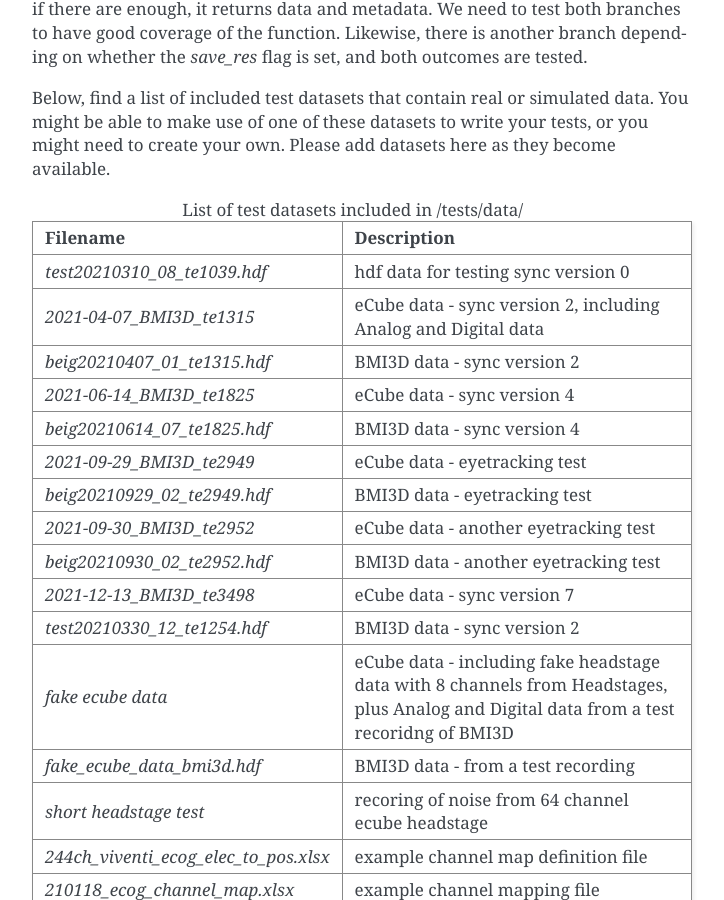
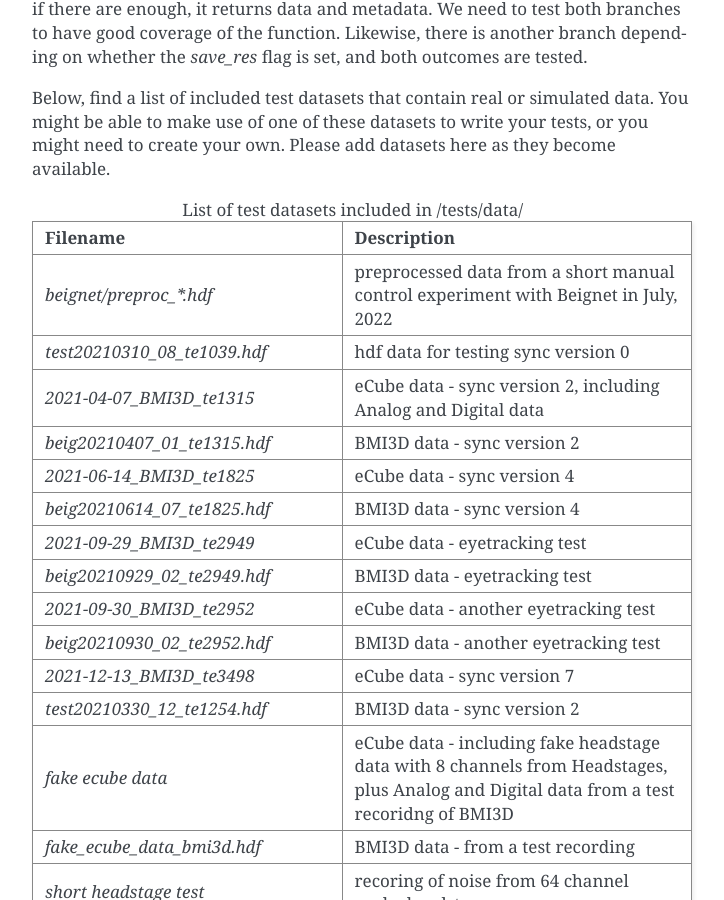
Before and after one commit to aolabNeuro/analyze, a Sphinx documentation site: the page built from docs/source/test-guidelines.rst, in a window 1280 px wide and 900 px high, scrolled down 5060 px. Shown: the whole window, without its empty margins (388-1112 px from the left). Built offline with Sphinx 7.4.7, drawn with Linux system fonts in a browser that asks for light colours.

Commit message:
add test data to docs

```diff
--- a/docs/source/test-guidelines.rst
+++ b/docs/source/test-guidelines.rst
@@ -239,6 +239,8 @@ datasets here as they become available.
 
    * - Filename
      - Description
+   * - `beignet/preproc_*.hdf`
+     - preprocessed data from a short manual control experiment with Beignet in July, 2022
    * - `test20210310_08_te1039.hdf`
      - hdf data for testing sync version 0
    * - `2021-04-07_BMI3D_te1315`
```
